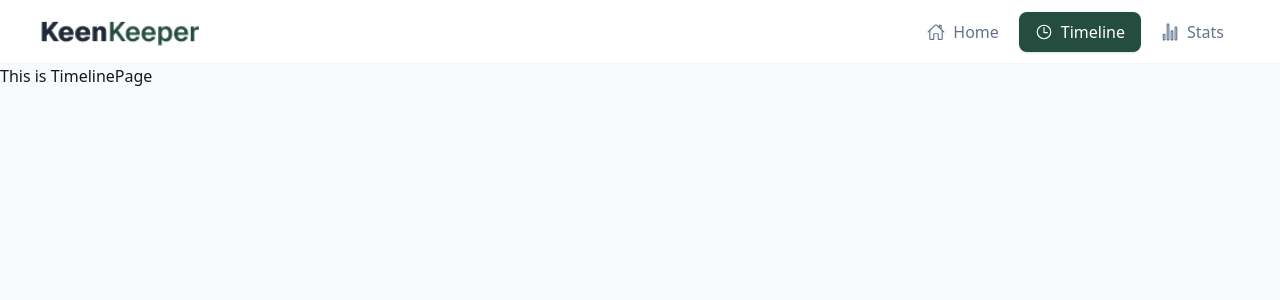
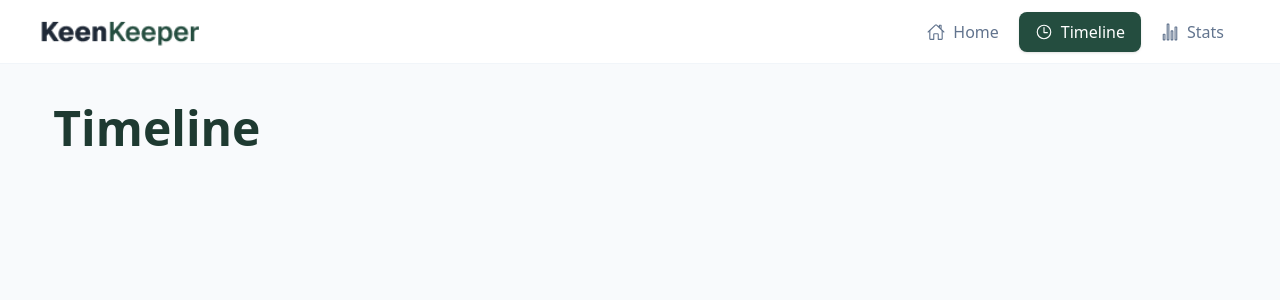
Before and after one commit to Juadul-Ahmed/keen-keeper-A7, a Next.js app: page /timeline in a window 1280 px wide. Shown: the top 300 px of the page. Built offline with nearby package versions, Linux system fonts and the light colour scheme.

Commit message:
timeline section updated

```diff
--- a/src/app/friend/[id]/page.jsx
+++ b/src/app/friend/[id]/page.jsx
@@ -1,20 +1,37 @@
 "use client";
 import { useParams } from "next/navigation";
-import React from "react";
+import React, { useContext } from "react";
 import friendsData from "@/json/friends.json";
 import callIcon from "@/assets/call.png";
 import textIcon from "@/assets/text.png";
-import videoIcon from "@/assets/video.png";
+import videoIcon from "@/assets/video.png";;
 import { CiClock2 } from "react-icons/ci";
 import { FaArchive } from "react-icons/fa";
 import { MdOutlineDelete } from "react-icons/md";
+import { CallContext } from "@/context/TimelineContext";
 
 const FriendDetailPage = () => {
   const { id } = useParams();
   const friend = friendsData.find((f) => f.id === Number(id));
 
-
-
+  // const [call,setCall] = useState([]);
+  const {call,setCall} = useContext(CallContext);
+  // const handleCall = (type,icon)=>{
+  //   setCall([...call,friend])
+  // }
+  const handleCall = (type, icon) => {
+    const newEntry = {
+      name: friend.name,
+      type: type,
+      icon: icon.src,
+      timestamp: new Date().toLocaleString('en-US', {
+        month: 'long', day: 'numeric', year: 'numeric'
+      }),
+      id: Date.now()
+    };
+    setCall([newEntry, ...call]);
+  }
+  console.log(call,'call')
   return (
     <div className="w-11/12 mx-auto mt-10">
       <div className="grid grid-cols-1 md:grid-cols-3 gap-6">
@@ -52,7 +69,7 @@ const FriendDetailPage = () => {
 
 
           <div className="bg-white rounded-xl shadow-sm border border-slate-100 divide-y divide-slate-50 overflow-hidden">
-            <button className="w-full p-4 flex items-center justify-center gap-2 text-slate-600 hover:bg-slate-50 transition-colors text-sm font-semibold">
+            <button  className="w-full p-4 flex items-center justify-center gap-2 text-slate-600 hover:bg-slate-50 transition-colors text-sm font-semibold">
               <CiClock2 className="text-lg"/>
               Snooze 2 Weeks
             </button>
@@ -60,7 +77,7 @@ const FriendDetailPage = () => {
               <FaArchive className="text-lg"/>
               Archive
             </button>
-            <button className="w-full p-4 flex items-center justify-center gap-2 text-red-500 hover:bg-red-50 transition-colors text-sm font-bold">
+            <button  className="w-full p-4 flex items-center justify-center gap-2 text-red-500 hover:bg-red-50 transition-colors text-sm font-bold">
               <MdOutlineDelete className="text-lg"/>
               Delete
             </button>
@@ -119,7 +136,7 @@ const FriendDetailPage = () => {
               Quick Check-In
             </h3>
             <div className="grid grid-cols-3 gap-4">
-              <button className="btn btn-ghost border border-slate-100 h-36 flex flex-col items-center justify-center hover:bg-slate-50 transition-all group">
+              <button onClick={() => handleCall('Call', callIcon)} className="btn btn-ghost border border-slate-100 h-36 flex flex-col items-center justify-center hover:bg-slate-50 transition-all group">
                 <div className="bg-slate-50 p-4 rounded-full mb-3 group-hover:scale-110 transition-transform">
                   <img
                     src={callIcon.src}
@@ -132,7 +149,7 @@ const FriendDetailPage = () => {
                 </span>
               </button>
 
-              <button className="btn btn-ghost border border-slate-100 h-36 flex flex-col items-center justify-center hover:bg-slate-50 transition-all group">
+              <button onClick={()=>handleCall('Text', textIcon)} className="btn btn-ghost border border-slate-100 h-36 flex flex-col items-center justify-center hover:bg-slate-50 transition-all group">
                 <div className="bg-slate-50 p-4 rounded-full mb-3 group-hover:scale-110 transition-transform">
                   <img
                     src={textIcon.src}
@@ -145,7 +162,7 @@ const FriendDetailPage = () => {
                 </span>
               </button>
 
-              <button className="btn btn-ghost border border-slate-100 h-36 flex flex-col items-center justify-center hover:bg-slate-50 transition-all group">
+              <button onClick={()=>handleCall('Video', videoIcon)} className="btn btn-ghost border border-slate-100 h-36 flex flex-col items-center justify-center hover:bg-slate-50 transition-all group">
                 <div className="bg-slate-50 p-4 rounded-full mb-3 group-hover:scale-110 transition-transform">
                   <img
                     src={videoIcon.src}
--- a/src/app/layout.js
+++ b/src/app/layout.js
@@ -1,6 +1,7 @@
 import { Geist, Geist_Mono } from "next/font/google";
 import "./globals.css";
 import NavBar from "@/Components/NavBar";
+import TimelineProvider from "@/context/TimelineContext";
 
 const geistSans = Geist({
   variable: "--font-geist-sans",
@@ -25,8 +26,12 @@ export default function RootLayout({ children }) {
       className={`${geistSans.variable} ${geistMono.variable} h-full antialiased`}
     >
       <body className="min-h-full flex flex-col">
-      <NavBar/>
-      {children}
+      <TimelineProvider>
+          <NavBar />
+          <main>
+            {children}
+          </main>
+        </TimelineProvider>
       </body>
     </html>
   );
--- a/src/app/timeline/page.jsx
+++ b/src/app/timeline/page.jsx
@@ -1,9 +1,28 @@
-import React from 'react';
+"use client";
+import React, { useContext } from 'react';
+import { CallContext } from '@/context/TimelineContext';
 
 const TimelinePage = () => {
+  const { call } = useContext(CallContext);
+
   return (
-    <div>
-      <h2>This is TimelinePage</h2>
+    <div className="w-11/12 mx-auto mt-10">
+      <h1 className="text-5xl font-bold text-[#1e3a31] mb-8">Timeline</h1>
+
+      <div className="space-y-4">
+        {call.map((item) => (
+          <div key={item.id} className="border-2 border-dashed border-sky-400 rounded-lg p-5 flex items-center gap-5 bg-white">
+            <img src={item.icon} alt={item.type} className="w-12 h-12 object-contain" />
+            <div>
+              <p className="text-xl">
+                <span className="font-bold text-[#1e3a31]">{item.type}</span>
+                <span className="text-slate-400 ml-2">with {item.name}</span>
+              </p>
+              <p className="text-slate-500 text-sm mt-1">{item.timestamp}</p>
+            </div>
+          </div>
+        ))}
+      </div>
     </div>
   );
 };
--- /dev/null
+++ b/src/context/TimelineContext.jsx
@@ -0,0 +1,16 @@
+'use client'
+import React, { createContext, useState } from 'react';
+
+export const CallContext = createContext();
+const TimelineProvider = ({children}) => {
+   const [call,setCall] = useState([]);
+  const data = {
+    call,
+    setCall,
+  }
+  return (
+    <CallContext.Provider value={data}>{children}</CallContext.Provider>
+  );
+};
+
+export default TimelineProvider;
```
